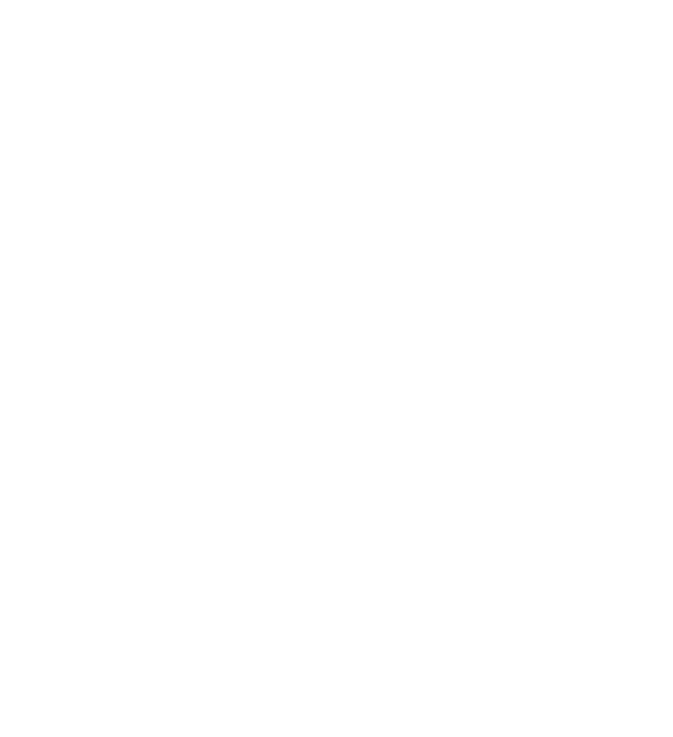
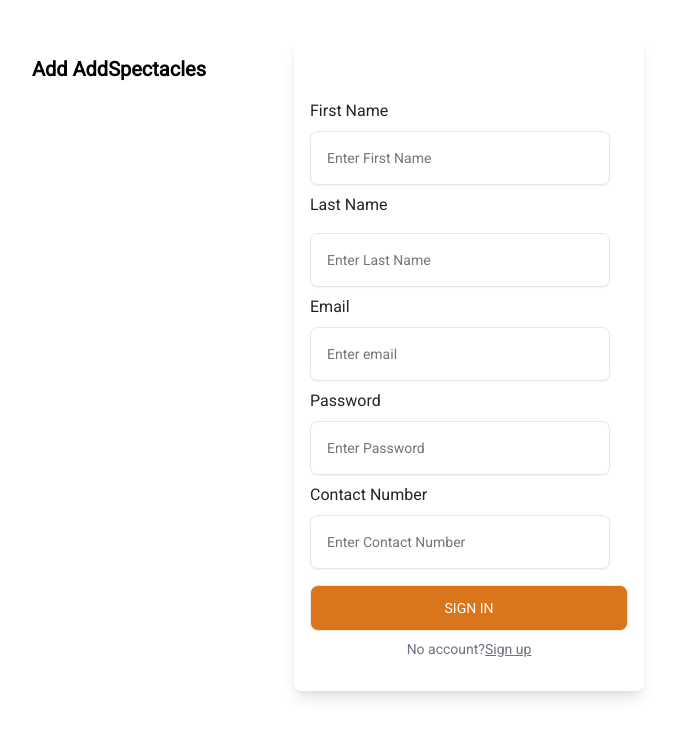
Before and after one commit to AbhishekPeiris/eYeCAREopticals, a React (Create React App) app in the folder frontend/: page /addspectacles in a window 1280 px wide. Before the commit this address had no page. Shown: the part 105-842 px from the top of the page, without its empty margins (256-929 px from the left). Before the commit the page ends 800 px from the top, so only its background shows below. Built offline with nearby package versions, Linux system fonts and the light colour scheme.

Commit message:
spectacle screen commitment

```diff
--- a/frontend/src/App.js
+++ b/frontend/src/App.js
@@ -26,6 +26,7 @@
 import Tens from './components/Tens';
 import RayBanModel from './components/RayBanModel';
 import AdminDashboardScreen from './screens/AdminDashboardScreen';
+import AddSpectacles from './screens/AddSpectacles';
 
 
 function App() {
@@ -71,6 +72,7 @@
         <Route path="/admindashboard" element={<AdminDashboardScreen />} />
         <Route path='/adddoctor' element={<AddDoctor />} />
         <Route path='/addrepdetails' element={<AddRepairmentDetails />} />
+        <Route path='/addspectacles' element={<AddSpectacles />} />
       </Routes>
     </BrowserRouter>
 
--- /dev/null
+++ b/frontend/src/screens/AddSpectacles.js
@@ -0,0 +1,54 @@
+import React from 'react'
+
+function AddSpectacles() {
+  return (
+    <div>
+
+<div>
+      <br/><br/><br/><br/>
+    <div className="content">
+    <form class="form mb-5 mt-5">
+       <p class="form-title">Add AddSpectacles</p>
+
+        <div class="input-container">
+          <lable>First Name</lable>
+          <input type="text" placeholder="Enter First Name "/>
+        </div>
+
+         <div class="input-container">
+           <label>Last Name</label>
+           <input type="text" placeholder="Enter Last Name"/>
+         </div>
+
+          <div class="input-container">
+            <lable>Email</lable>
+            <input type="email" placeholder="Enter email"/>
+          </div>
+
+          <div class="input-container">
+            <lable>Password</lable>
+            <input type="password" placeholder="Enter Password"/>
+          </div>
+
+          <div class ="input-container">
+            <lable>Contact Number</lable>
+            <input type ="mobile" placeholder="Enter Contact Number"/>
+          </div>
+
+
+         <button type="submit" class="submit">
+        Sign in
+      </button>
+
+      <p class="signup-link">
+        No account?
+        <a href="">Sign up</a>
+      </p>
+   </form>
+   </div>
+    </div>
+    </div>
+  )
+}
+
+export default AddSpectacles
--- a/frontend/src/screens/AdminDashboardScreen.js
+++ b/frontend/src/screens/AdminDashboardScreen.js
@@ -4,8 +4,10 @@
     return (
         <div>
             <br/><br/><br/>
-            <h1>Admin Dashboard</h1>
+            <h1>Admin Dashboard mine</h1>
         </div>
+
+
     );
 }
 
```
